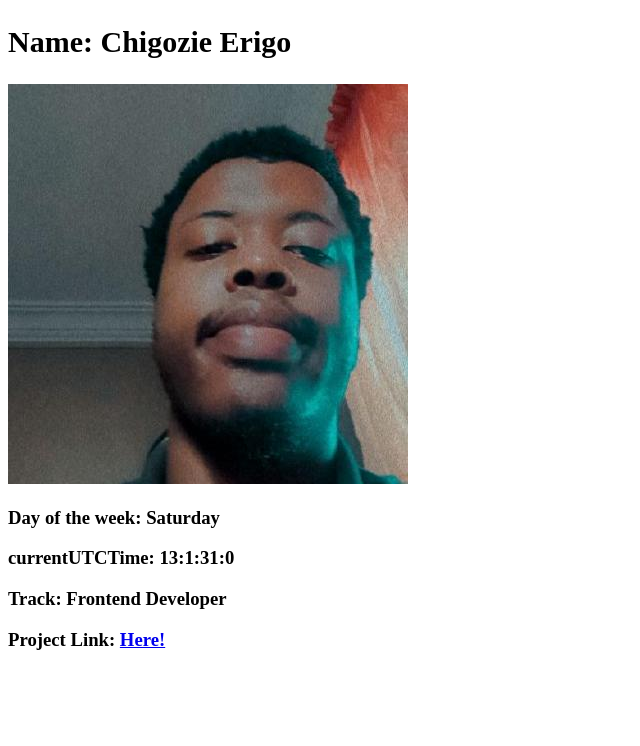
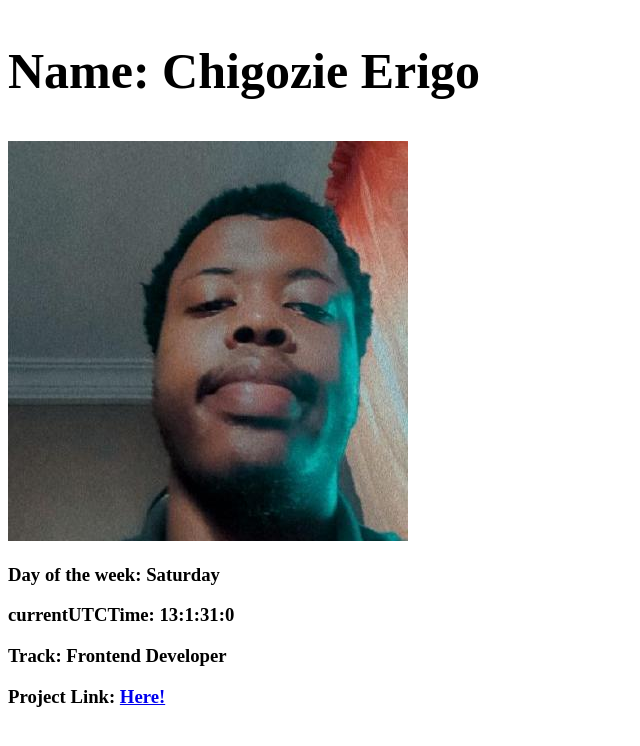
Before and after one commit to nick335/task1, a plain HTML site: page index.html in a window 1280 px wide. Shown: the whole page, without its empty margins (0-640 px from the left). Drawn offline with Linux system fonts and the light colour scheme.

Commit message:
final commit

```diff
--- a/index.css
+++ b/index.css
@@ -1,5 +1,5 @@
 .name{
- font-size: 30px;
+ font-size: 50px;
 }
 .imgDiv{
  max-width: 400px;
--- a/index.html
+++ b/index.html
@@ -4,7 +4,7 @@
  <meta charset="UTF-8">
  <meta name="viewport" content="width=device-width, initial-scale=1.0">
  <link rel="stylesheet" href="/index.css">
- <title>HNG Task !</title>
+ <title>HNG Task 1</title>
 </head>
 <body>
  <main>
@@ -14,8 +14,8 @@
   </div>
   <h3 data-testid="currentDayOfTheWeek" id="day"> </h3>
   <h3 data-testid="currentUTCTime" id="time"></h3>
-  <h3 data-testid="myTrack" id="time">Track: Frontend Developer</h3>
-  <h3 data-testid="githubUrl" id="github">Project Link: <a href="https://github.com/nick335">Here!</a></h3>
+  <h3 data-testid="myTrack">Track: Frontend Developer</h3>
+  <h3 data-testid="githubURL" >Project Link: <a href="https://github.com/nick335/task1">Here!</a></h3>
  </main>
 </body>
 <script src="./script.js"></script>
--- a/script.js
+++ b/script.js
@@ -1,10 +1,12 @@
 const DayTag = document.getElementById('day')
 const timeTag= document.getElementById('time')
+// get day function
 function getDayName(){
  date = new Date()
  locale = 'en-NG'
  return date.toLocaleDateString(locale, {weekday: 'long'})
 }
+// get currentUTCTime down to milliseconds
 function GetCurrentUTCTime(){
  const now = new Date();
  const hours = now.getUTCHours()
@@ -15,5 +17,6 @@ function GetCurrentUTCTime(){
 }
 const day = getDayName()
 const currentTime = GetCurrentUTCTime()
+// diplay on html
 DayTag.innerHTML = `Day of the week: ${day}`
 timeTag.innerHTML = `currentUTCTime: ${currentTime}`
```
